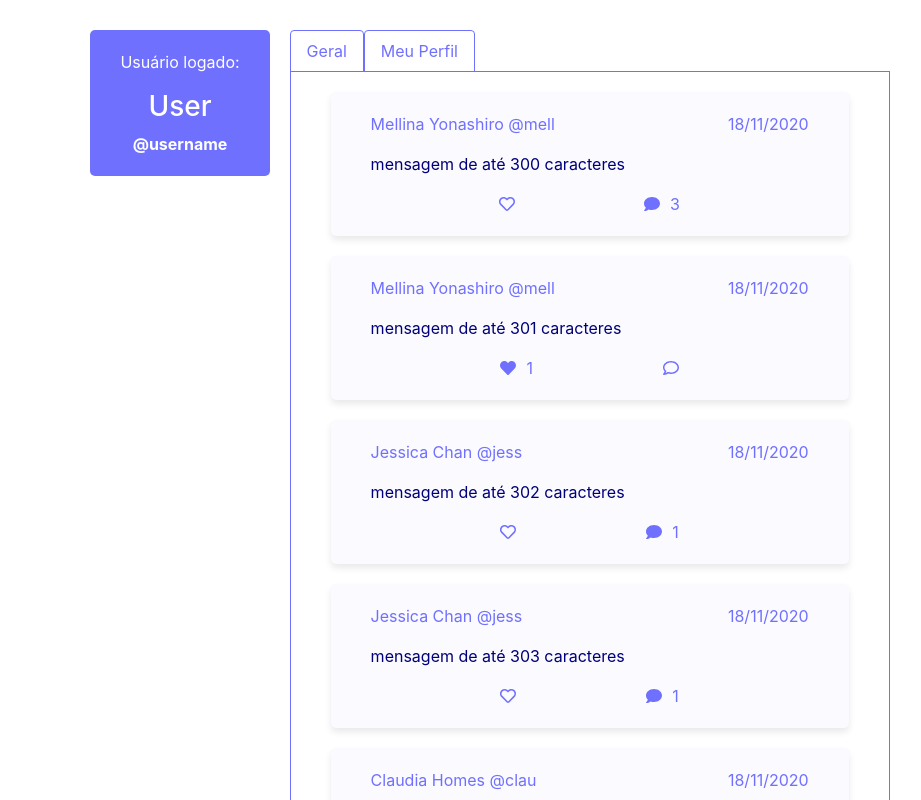
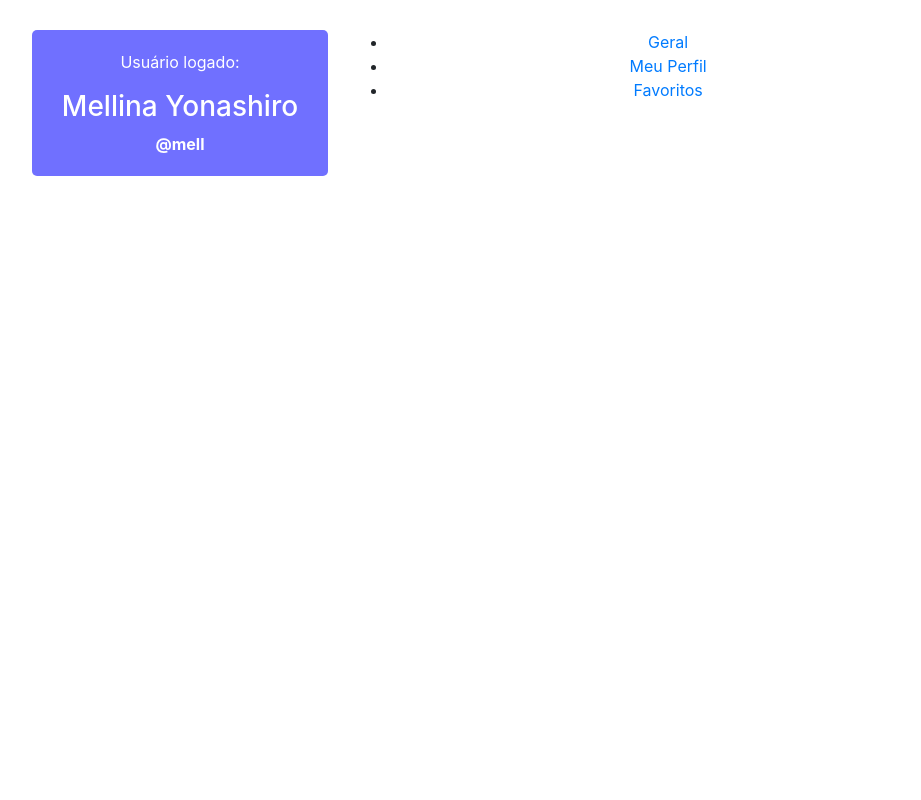
Before and after one commit to yogmel/lets-code-twitter, a React (Create React App) app: page / in a window 1280 px wide. Shown: the top 800 px of the page, without its empty margins (140-1061 px from the left). Built offline with nearby package versions, Linux system fonts and the light colour scheme.

Commit message:
Adicionar react router

```diff
--- a/src/App.js
+++ b/src/App.js
@@ -1,13 +1,13 @@
 import "bootstrap/dist/css/bootstrap.min.css";
 import "./App.css";
-import React, { useState } from "react";
-import { Nav, NavItem, NavLink, TabContent, TabPane } from "reactstrap";
-import { TweetContainer } from "./components";
+import React from "react";
+import { TweetContainer, LoggedUser } from "./components";
+import { Route, Link } from 'react-router-dom';
 
 import { tweets, users } from "./data";
 
 function App() {
-  const [tabAtiva, setTabAtiva] = useState("0");
+  const idUsuarioLogado = 0;
 
   const tweetsDataFormatada = tweets.map((tweet) => {
     const dataFormatada = `${tweet.date.getDate() + 1}/${tweet.date.getMonth()}/${tweet.date.getFullYear()}`;
@@ -28,42 +28,31 @@ function App() {
     };
   });
 
+  const tweetsMeuPerfil = tweetsComAutor.filter((tweet) => {
+    return idUsuarioLogado === tweet.author.id;
+  });
+
   return (
     <div className="App">
-      {/* widget de usuário logado */}
-      <div className="users-container">
-        <p>Usuário logado:</p>
-        <h3>User</h3>
-        <strong>@username</strong>
-      </div>
+      <LoggedUser
+        users={users}
+        idUsuarioLogado={idUsuarioLogado}
+      />
 
-      {/* tabs */}
       <div className="tweets-tabs">
-        <Nav tabs>
-          <NavItem>
-            <NavLink
-              onClick={() => { setTabAtiva("0") }}
-            >
-              Geral
-						</NavLink>
-          </NavItem>
-          <NavItem>
-            <NavLink
-              onClick={() => { setTabAtiva("1") }}
-            >
-              Meu Perfil
-						</NavLink>
-          </NavItem>
-        </Nav>
-        <TabContent activeTab={tabAtiva}>
-          <TabPane tabId="0">
-            {/* componente do tweet */}
-            {tweetsComAutor.map((tweet) => <TweetContainer key={tweet.id} tweet={tweet} />)}
-          </TabPane>
-          <TabPane tabId="1">
-            <div>Tab meu perfil</div>
-          </TabPane>
-        </TabContent>
+        <ul>
+          <li><Link to="/geral">Geral</Link></li>
+          <li><Link to="/meu-perfil">Meu Perfil</Link></li>
+          <li><Link to="/meus-favoritos">Favoritos</Link></li>
+        </ul>
+
+        <Route path="/geral">
+          {tweetsComAutor.map((tweet) => <TweetContainer key={tweet.id} tweet={tweet} />)}
+        </Route>
+
+        <Route path="/meu-perfil">
+          {tweetsMeuPerfil.map((tweet) => <TweetContainer key={tweet.id} tweet={tweet} />)}
+        </Route>
       </div>
 
     </div>
--- /dev/null
+++ b/src/components/LoggedUser.jsx
@@ -0,0 +1,13 @@
+const LoggedUser = (props) => {
+  const { users, idUsuarioLogado } = props;
+
+  return (
+    <div className="users-container">
+      <p>Usuário logado:</p>
+      <h3>{users[idUsuarioLogado].name}</h3>
+      <strong>@{users[idUsuarioLogado].username}</strong>
+    </div>
+  );
+};
+
+export default LoggedUser;
--- a/src/components/TweetContainer.jsx
+++ b/src/components/TweetContainer.jsx
@@ -6,7 +6,6 @@ import {
 } from "@fortawesome/free-regular-svg-icons";
 
 const TweetContainer = (props) => {
-  console.log("props", props);
   const {
     comments,
     message,
--- a/src/components/index.js
+++ b/src/components/index.js
@@ -1 +1,2 @@
 export { default as TweetContainer } from './TweetContainer';
+export { default as LoggedUser } from './LoggedUser';
--- a/src/data/users.js
+++ b/src/data/users.js
@@ -16,7 +16,7 @@ export const users = [
     username: "mell",
     name: "Mellina Yonashiro",
     myTweets: [tweets[0], tweets[1]],
-    favoriteTweets: []
+    favoriteTweets: [0, 1, 2]
   },
   {
     id: 1,
--- a/src/index.js
+++ b/src/index.js
@@ -2,11 +2,14 @@ import React from 'react';
 import ReactDOM from 'react-dom';
 import './index.css';
 import App from './App';
+import { BrowserRouter } from 'react-router-dom';
 import reportWebVitals from './reportWebVitals';
 
 ReactDOM.render(
   <React.StrictMode>
-    <App />
+    <BrowserRouter>
+      <App />
+    </BrowserRouter>
   </React.StrictMode>,
   document.getElementById('root')
 );
@@ -15,3 +18,15 @@ ReactDOM.render(
 // to log results (for example: reportWebVitals(console.log))
 // or send to an analytics endpoint. Learn more: https://bit.ly/CRA-vitals
 reportWebVitals();
+
+
+/*
+  <BrowserRouter>
+    <Route path="/">
+      <Home />
+    <Route>
+    <Route path="/about">
+      <Sobre />
+    <Route>
+  </BrowserRouter>
+*/
```
